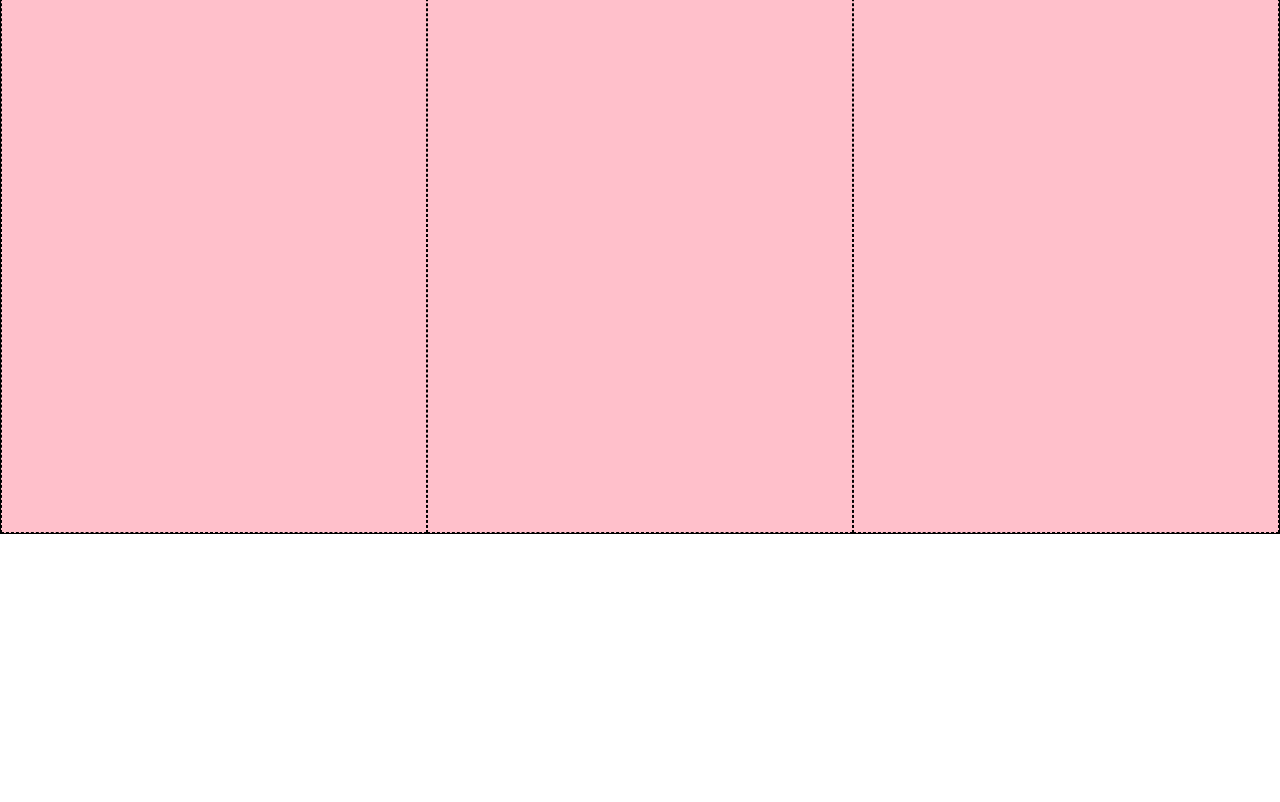
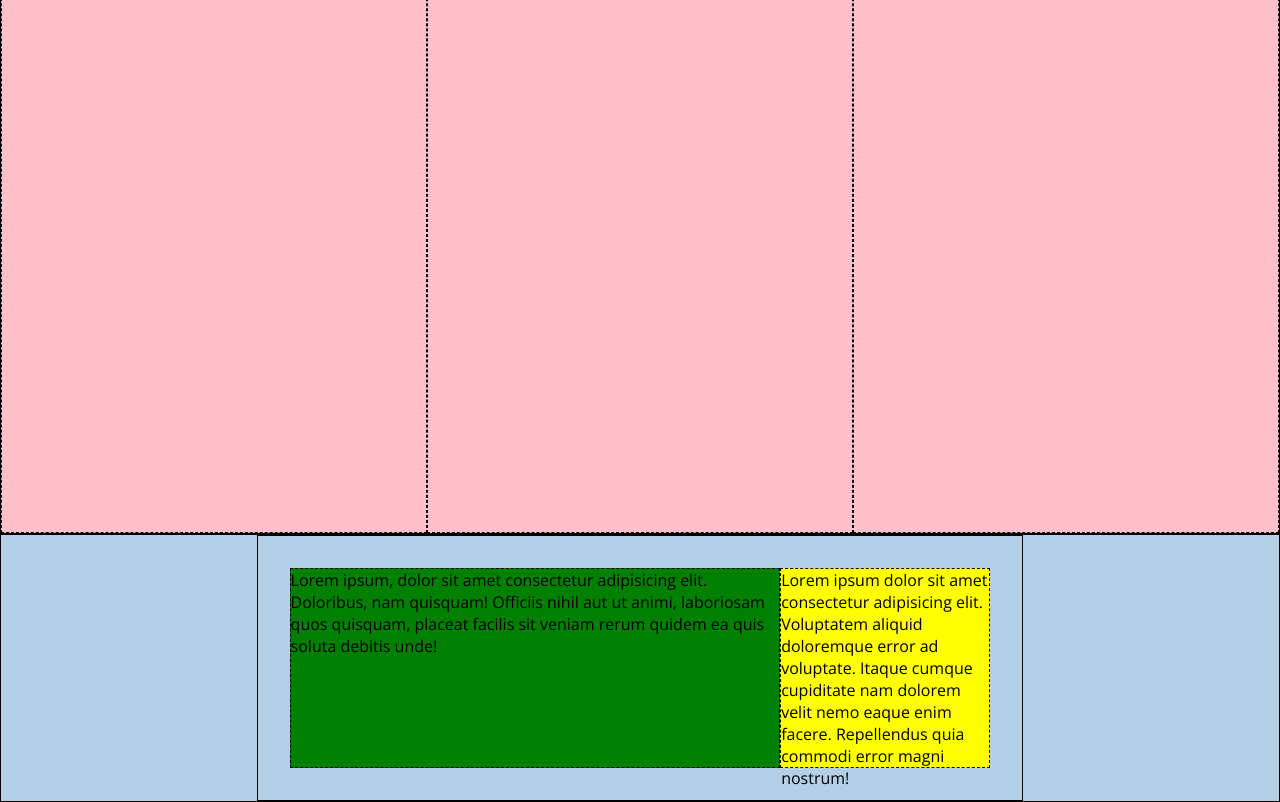
Before and after one commit to ludovicaghemo/htmlcss-dropbox, a plain HTML site: page index.html in a window 1280 px wide. Shown: the part 4217-5019 px from the top of the page. Before the commit the page ends 4751 px from the top, so only its background shows below. Drawn offline with nearby package versions, Linux system fonts and the light colour scheme.

Commit message:
add: sixth main section - free trial - structure

```diff
--- a/css/style.css
+++ b/css/style.css
@@ -228,3 +228,24 @@ section {
     min-height: 600px;
     background-color: pink;
 }
+
+.free-trial {
+    background-color: #b4d0e7;
+}
+
+.small-trial-column {
+    /* debug */
+    width: 30%;
+    background-color: yellow;
+    height: 200px;
+    border: 1px dashed black;
+}
+
+.large-trial-column {
+    width: 70%;
+    /* debug */
+    background-color: green;
+    height: 200px;
+    border: 1px dashed black;
+
+}
--- a/index.html
+++ b/index.html
@@ -165,7 +165,22 @@
         <!-- /Fifth Section Dropbox Partnerships-->
 
         <!-- Sixth Section -->
+        <section class="free-trial big-container">
+            <div class="narrow-container flex-container">
+                <div class="row">
+                    <div class="large-trial-column">
+                        Lorem ipsum, dolor sit amet consectetur adipisicing elit. Doloribus, nam quisquam! Officiis nihil aut ut animi, laboriosam quos quisquam, placeat facilis sit veniam rerum quidem ea quis soluta debitis unde!
+                    </div>
+                    <div class="small-trial-column">
+                        Lorem ipsum dolor sit amet consectetur adipisicing elit. Voluptatem aliquid doloremque error ad voluptate. Itaque cumque cupiditate nam dolorem velit nemo eaque enim facere. Repellendus quia commodi error magni nostrum!
+                    </div>
+                </div>
+            </div>
+        </div>
         <!-- /Sixth Section -->
+
+         <!-- Seventh Section -->
+        <!-- /Seventh Section -->
 
     </Main>
     <!-- /Main -->
```
